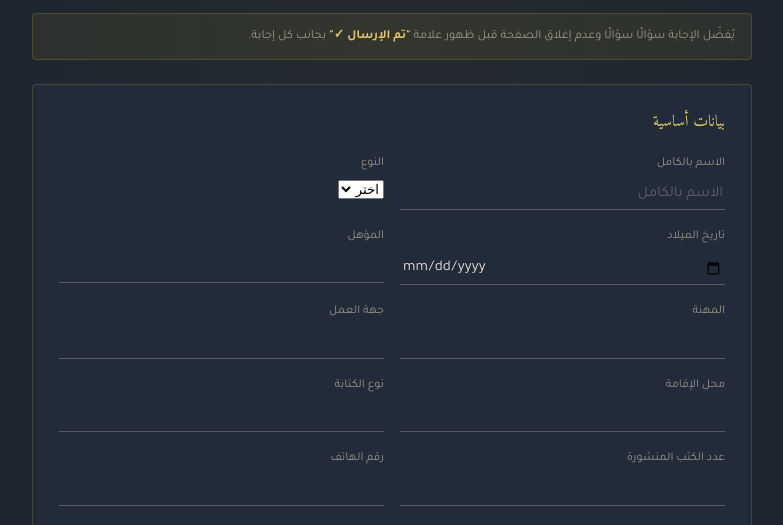
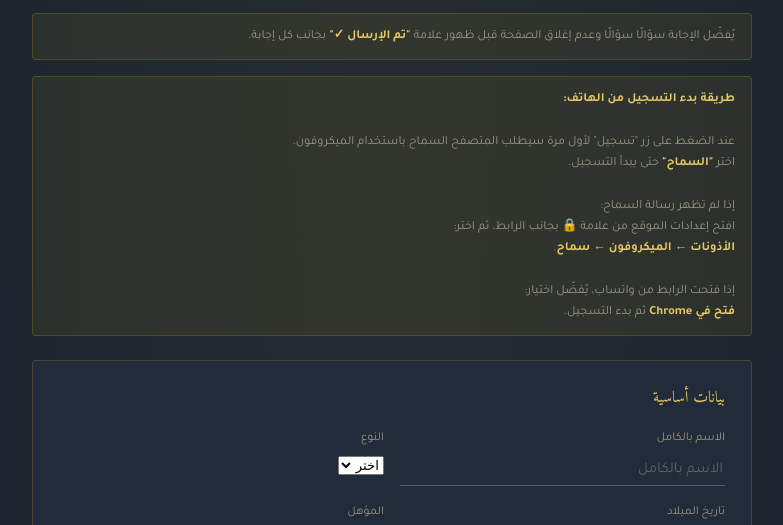
Before and after one commit to mahmed29101978-design/index.html, a plain HTML site: page index.html in a window 1280 px wide. Shown: the part 271-796 px from the top of the page, without its empty margins (248-1031 px from the left). Drawn offline with Linux system fonts and the light colour scheme.

Commit message:
Update index.html

```diff
--- a/index.html
+++ b/index.html
@@ -127,7 +127,23 @@
     لم يتم إعداد وجهة استقبال التسجيلات بعد من قِبل الباحث. يرجى التواصل معه قبل البدء.
   </div>
 
-  <div class="notice">يُفضّل الإجابة سؤالًا سؤالًا وعدم إغلاق الصفحة قبل ظهور علامة <b>"تم الإرسال ✓"</b> بجانب كل إجابة.</div>
+  <div class="notice">يُفضّل الإجابة سؤالًا سؤالًا وعدم إغلاق الصفحة قبل ظهور علامة <b>"تم الإرسال ✓"</b> بجانب كل إجابة.</div><div class="notice">
+  <b>طريقة بدء التسجيل من الهاتف:</b>
+  <br><br>
+  عند الضغط على زر "تسجيل" لأول مرة سيطلب المتصفح السماح باستخدام الميكروفون.
+  <br>
+  اختر <b>"السماح"</b> حتى يبدأ التسجيل.
+  <br><br>
+  إذا لم تظهر رسالة السماح:
+  <br>
+  افتح إعدادات الموقع من علامة 🔒 بجانب الرابط، ثم اختر:
+  <br>
+  <b>الأذونات ← الميكروفون ← سماح</b>.
+  <br><br>
+  إذا فتحت الرابط من واتساب، يُفضّل اختيار:
+  <br>
+  <b>فتح في Chrome</b> ثم بدء التسجيل.
+</div>
 
   <div class="meta-card">
   <div class="meta-title">بيانات أساسية</div>
```
